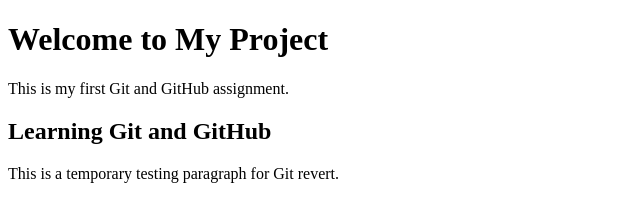
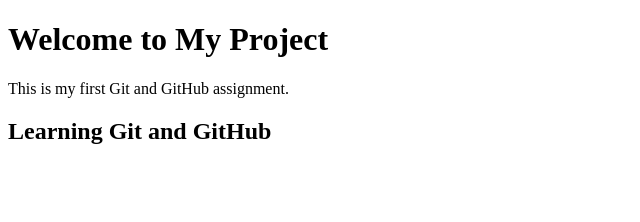
Before and after one commit to Manvetha/Git-GitHub-Assignment, a plain HTML site: page index.html in a window 1280 px wide. Shown: the whole page, without its empty margins (0-640 px from the left). Drawn offline with Linux system fonts and the light colour scheme.

Commit message:
Revert "Add testing paragraph"
This reverts commit 1c80c5b4c426d11225d3490cca688b8ab0ef6740.

```diff
--- a/index.html
+++ b/index.html
@@ -9,7 +9,6 @@
     <h1>Welcome to My Project</h1>
     <p>This is my first Git and GitHub assignment.</p>
     <h2>Learning Git and GitHub</h2>
-    <p>This is a temporary testing paragraph for Git revert.</p>
 </body>
 
 </html>
```
